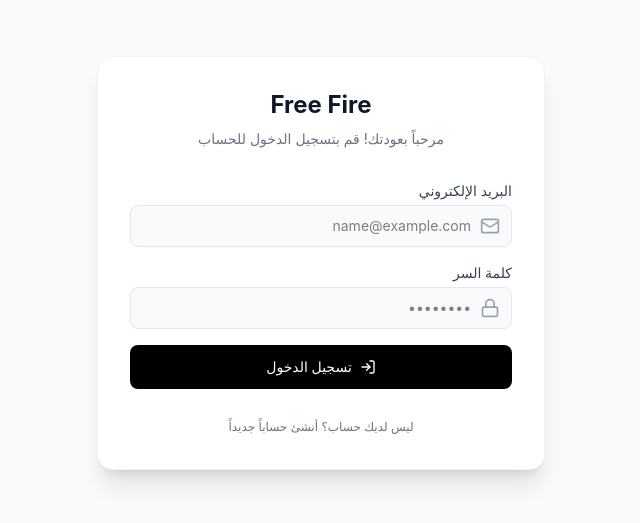
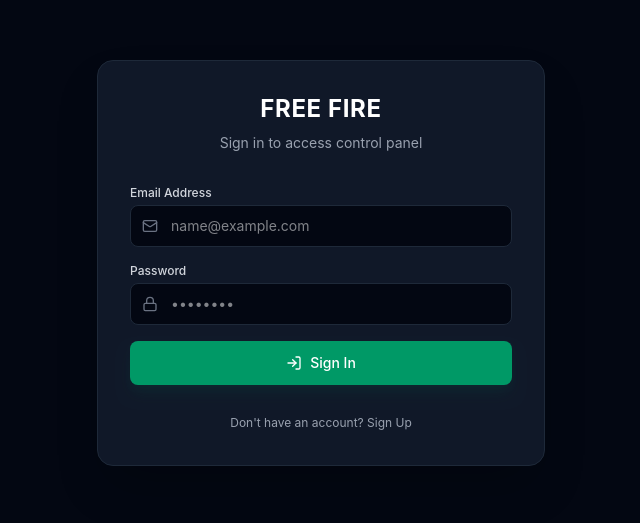
Before and after one commit to hatemkhe/freefire, a React (Vite) app: page / in a window 1280 px wide. Shown: the part 137-660 px from the top of the page, without its empty margins (319-959 px from the left). Built offline with nearby package versions, Linux system fonts and the light colour scheme.

Commit message:
Add files via upload

```diff
--- a/src/App.tsx
+++ b/src/App.tsx
@@ -1,5 +1,13 @@
 import React, { useState } from 'react';
-import { LogIn, UserPlus, Lock, Mail, User } from 'lucide-react';
+import { LogIn, UserPlus, Lock, Mail, User, Shield, Zap, Target, Eye, Flame, LogOut } from 'lucide-react';
+
+interface Option {
+  id: string;
+  name: string;
+  description: string;
+  icon: React.ReactNode;
+  enabled: boolean;
+}
 
 export default function App() {
   const [isAuthenticated, setIsAuthenticated] = useState(false);
@@ -8,6 +16,45 @@
   const [password, setPassword] = useState('');
   const [name, setName] = useState('');
 
+  // خيارات التحكم والخصائص
+  const [options, setOptions] = useState<Option[]>([
+    {
+      id: 'aimbot',
+      name: 'Aimbot',
+      description: 'Automatically aim at target',
+      icon: <Target className="w-5 h-5 text-red-500" />,
+      enabled: false,
+    },
+    {
+      id: 'esp',
+      name: 'ESP / Wallhack',
+      description: 'Show player locations through obstacles',
+      icon: <Eye className="w-5 h-5 text-purple-500" />,
+      enabled: false,
+    },
+    {
+      id: 'fly',
+      name: 'Fly Mode',
+      description: 'Enable free character movement in air',
+      icon: <Zap className="w-5 h-5 text-yellow-500" />,
+      enabled: false,
+    },
+    {
+      id: 'speed',
+      name: 'Speed Hack',
+      description: 'Increase movement and action speed',
+      icon: <Flame className="w-5 h-5 text-orange-500" />,
+      enabled: false,
+    },
+    {
+      id: 'godmode',
+      name: 'Infinite Health',
+      description: 'Prevent taking damage from all sources',
+      icon: <Shield className="w-5 h-5 text-green-500" />,
+      enabled: false,
+    },
+  ]);
+
   const handleSubmit = (e: React.FormEvent) => {
     e.preventDefault();
     if (email && password) {
@@ -15,88 +62,147 @@
     }
   };
 
-  // بعد تسجيل الدخول: عرض شاشة بيضاء بالكامل
+  const toggleOption = (id: string) => {
+    setOptions((prevOptions) =>
+      prevOptions.map((opt) =>
+        opt.id === id ? { ...opt, enabled: !opt.enabled } : opt
+      )
+    );
+  };
+
+  // لوحة التحكم بعد تسجيل الدخول
   if (isAuthenticated) {
     return (
-      <div className="min-h-screen w-full bg-white flex flex-col justify-between p-4">
-        {/* شاشة بيضاء فارغة تماماً */}
-        <div></div>
-
-        {/* زر خروج بسيط جداً في أسفل الشاشة للعودة عند الحاجة */}
-        <div className="text-right">
+      <div className="min-h-screen w-full bg-gray-950 text-gray-100 flex flex-col font-sans">
+        {/* Header */}
+        <header className="bg-gray-900 border-b border-gray-800 px-6 py-4 flex items-center justify-between">
+          <div className="flex items-center gap-3">
+            <div className="w-3 h-3 rounded-full bg-emerald-500 animate-pulse"></div>
+            <h1 className="text-lg font-bold tracking-wide uppercase text-white">
+              Free Fire Controls
+            </h1>
+          </div>
           <button
             onClick={() => setIsAuthenticated(false)}
-            className="text-xs text-gray-300 hover:text-gray-500 transition-colors"
+            className="flex items-center gap-2 text-xs font-medium bg-gray-800 hover:bg-gray-700 text-gray-300 hover:text-white px-3 py-2 rounded-lg transition-colors border border-gray-700"
           >
-            تسجيل الخروج
+            <LogOut className="w-3.5 h-3.5" />
+            Logout
           </button>
-        </div>
+        </header>
+
+        {/* Main Content */}
+        <main className="flex-1 max-w-4xl w-full mx-auto p-6 flex flex-col gap-6">
+          <div className="bg-gray-900 border border-gray-800 rounded-2xl p-6">
+            <h2 className="text-xl font-semibold mb-1 text-white">Features & Toggles</h2>
+            <p className="text-sm text-gray-400 mb-6">
+              Enable or disable the simulation features below.
+            </p>
+
+            <div className="grid grid-cols-1 md:grid-cols-2 gap-4">
+              {options.map((opt) => (
+                <div
+                  key={opt.id}
+                  onClick={() => toggleOption(opt.id)}
+                  className={`cursor-pointer p-4 rounded-xl border transition-all flex items-center justify-between ${
+                    opt.enabled
+                      ? 'bg-gray-800/80 border-emerald-500/50 shadow-lg shadow-emerald-500/5'
+                      : 'bg-gray-950/50 border-gray-800 hover:border-gray-700'
+                  }`}
+                >
+                  <div className="flex items-center gap-3">
+                    <div className="p-2.5 rounded-lg bg-gray-900 border border-gray-800">
+                      {opt.icon}
+                    </div>
+                    <div>
+                      <h3 className="text-sm font-medium text-white">{opt.name}</h3>
+                      <p className="text-xs text-gray-400">{opt.description}</p>
+                    </div>
+                  </div>
+
+                  {/* Toggle Switch */}
+                  <div
+                    className={`w-11 h-6 flex items-center rounded-full p-1 duration-300 ease-in-out ${
+                      opt.enabled ? 'bg-emerald-500' : 'bg-gray-700'
+                    }`}
+                  >
+                    <div
+                      className={`bg-white w-4 h-4 rounded-full shadow-md transform duration-300 ease-in-out ${
+                        opt.enabled ? 'translate-x-5' : 'translate-x-0'
+                      }`}
+                    />
+                  </div>
+                </div>
+              ))}
+            </div>
+          </div>
+        </main>
       </div>
     );
   }
 
-  // شاشة تسجيل الدخول / إنشاء الحساب
+  // شاشة تسجيل الدخول
   return (
-    <div className="min-h-screen w-full bg-gray-50 flex items-center justify-center p-4 dir-rtl" dir="rtl">
-      <div className="max-w-md w-full bg-white rounded-2xl shadow-xl p-8 border border-gray-100">
+    <div className="min-h-screen w-full bg-gray-950 flex items-center justify-center p-4 font-sans">
+      <div className="max-w-md w-full bg-gray-900 rounded-2xl shadow-2xl p-8 border border-gray-800">
         <div className="text-center mb-8">
-          <h1 className="text-2xl font-bold text-gray-900 mb-2">
+          <h1 className="text-2xl font-bold text-white mb-2 tracking-wide uppercase">
             Free Fire
           </h1>
-          <p className="text-sm text-gray-500">
-            {isSignUp ? 'أنشئ حسابك الجديد للبدء' : 'مرحباً بعودتك! قم بتسجيل الدخول للحساب'}
+          <p className="text-sm text-gray-400">
+            {isSignUp ? 'Create a new account' : 'Sign in to access control panel'}
           </p>
         </div>
 
         <form onSubmit={handleSubmit} className="space-y-4">
           {isSignUp && (
             <div>
-              <label className="block text-sm font-medium text-gray-700 mb-1">
-                الاسم كامل
+              <label className="block text-xs font-medium text-gray-300 mb-1">
+                Full Name
               </label>
               <div className="relative">
-                <User className="absolute right-3 top-1/2 -translate-y-1/2 w-5 h-5 text-gray-400" />
+                <User className="absolute left-3 top-1/2 -translate-y-1/2 w-4 h-4 text-gray-500" />
                 <input
                   type="text"
                   required
                   value={name}
                   onChange={(e) => setName(e.target.value)}
-                  className="w-full pr-10 pl-4 py-2.5 bg-gray-50 border border-gray-200 rounded-lg focus:outline-none focus:ring-2 focus:ring-black focus:bg-white transition-all text-sm"
-                  placeholder="أدخل اسمك"
+                  className="w-full pl-10 pr-4 py-2.5 bg-gray-950 border border-gray-800 rounded-lg focus:outline-none focus:border-emerald-500 text-white transition-all text-sm"
+                  placeholder="John Doe"
                 />
               </div>
             </div>
           )}
 
           <div>
-            <label className="block text-sm font-medium text-gray-700 mb-1">
-              البريد الإلكتروني
+            <label className="block text-xs font-medium text-gray-300 mb-1">
+              Email Address
             </label>
             <div className="relative">
-              <Mail className="absolute right-3 top-1/2 -translate-y-1/2 w-5 h-5 text-gray-400" />
+              <Mail className="absolute left-3 top-1/2 -translate-y-1/2 w-4 h-4 text-gray-500" />
               <input
                 type="email"
                 required
                 value={email}
                 onChange={(e) => setEmail(e.target.value)}
-                className="w-full pr-10 pl-4 py-2.5 bg-gray-50 border border-gray-200 rounded-lg focus:outline-none focus:ring-2 focus:ring-black focus:bg-white transition-all text-sm"
+                className="w-full pl-10 pr-4 py-2.5 bg-gray-950 border border-gray-800 rounded-lg focus:outline-none focus:border-emerald-500 text-white transition-all text-sm"
                 placeholder="name@example.com"
               />
             </div>
           </div>
 
           <div>
-            <label className="block text-sm font-medium text-gray-700 mb-1">
-              كلمة السر
+            <label className="block text-xs font-medium text-gray-300 mb-1">
+              Password
             </label>
             <div className="relative">
-              <Lock className="absolute right-3 top-1/2 -translate-y-1/2 w-5 h-5 text-gray-400" />
+              <Lock className="absolute left-3 top-1/2 -translate-y-1/2 w-4 h-4 text-gray-500" />
               <input
                 type="password"
                 required
                 value={password}
                 onChange={(e) => setPassword(e.target.value)}
-                className="w-full pr-10 pl-4 py-2.5 bg-gray-50 border border-gray-200 rounded-lg focus:outline-none focus:ring-2 focus:ring-black focus:bg-white transition-all text-sm"
+                className="w-full pl-10 pr-4 py-2.5 bg-gray-950 border border-gray-800 rounded-lg focus:outline-none focus:border-emerald-500 text-white transition-all text-sm"
                 placeholder="••••••••"
               />
             </div>
@@ -104,17 +210,17 @@
 
           <button
             type="submit"
-            className="w-full mt-2 py-3 bg-black text-white rounded-lg font-medium hover:bg-gray-800 focus:outline-none focus:ring-2 focus:ring-offset-2 focus:ring-black transition-all flex items-center justify-center gap-2 text-sm"
+            className="w-full mt-2 py-3 bg-emerald-600 hover:bg-emerald-500 text-white rounded-lg font-medium transition-all flex items-center justify-center gap-2 text-sm shadow-lg shadow-emerald-900/20"
           >
             {isSignUp ? (
               <>
                 <UserPlus className="w-4 h-4" />
-                إنشاء حساب
+                Sign Up
               </>
             ) : (
               <>
                 <LogIn className="w-4 h-4" />
-                تسجيل الدخول
+                Sign In
               </>
             )}
           </button>
@@ -123,11 +229,11 @@
         <div className="mt-6 text-center">
           <button
             onClick={() => setIsSignUp(!isSignUp)}
-            className="text-xs text-gray-500 hover:text-black transition-colors"
+            className="text-xs text-gray-400 hover:text-white transition-colors"
           >
             {isSignUp
-              ? 'لديك حساب بالفعل؟ سجل الدخول'
-              : 'ليس لديك حساب؟ أنشئ حساباً جديداً'}
+              ? 'Already have an account? Sign In'
+              : "Don't have an account? Sign Up"}
           </button>
         </div>
       </div>
```
